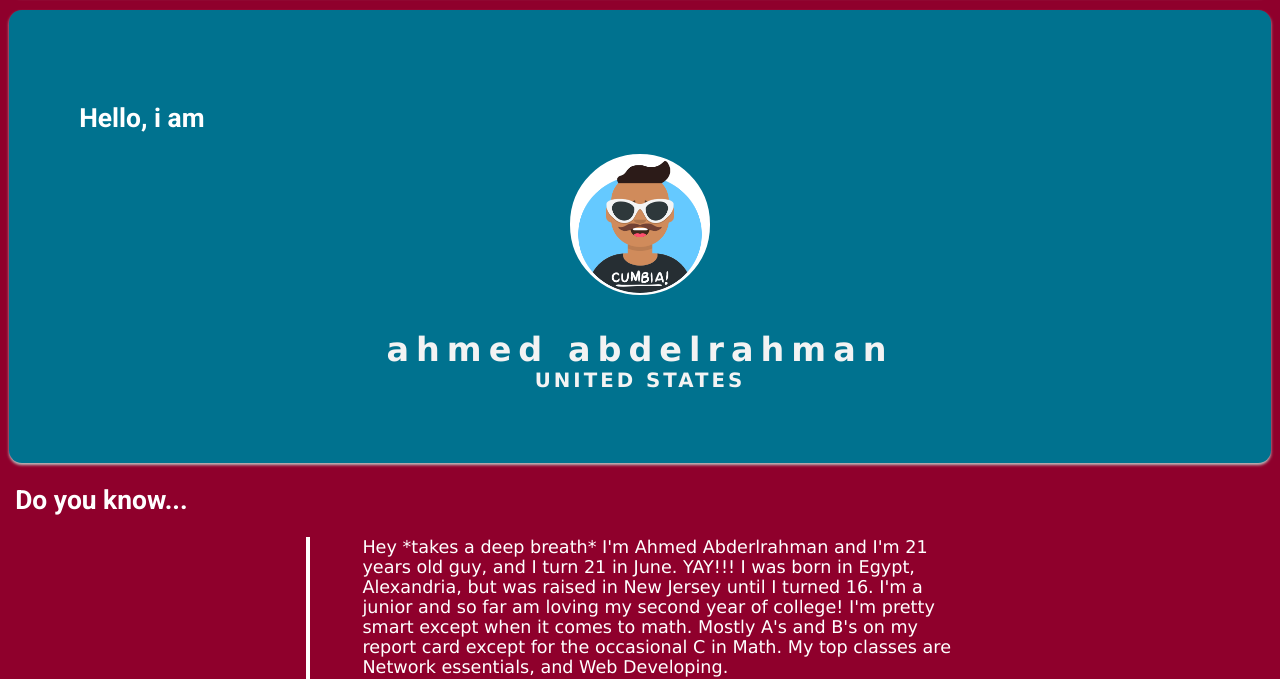
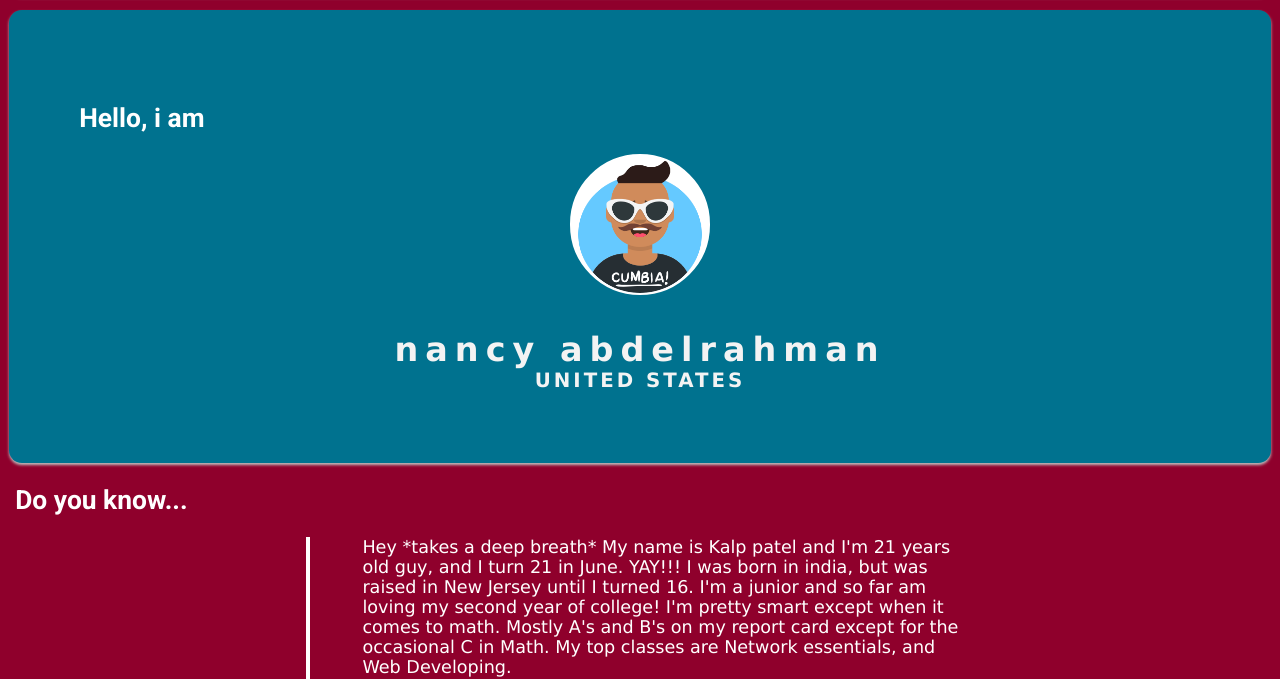
Before and after one commit to kalppatel01/kalpsit, a website: page index.html in a window 1280 px wide. Shown: the part 127-806 px from the top of the page. Drawn offline with Linux system fonts and the light colour scheme.

Commit message:
Update index.html
name changed

```diff
--- a/index.html
+++ b/index.html
@@ -93,7 +93,7 @@
       <h2>Hello, i am</h2>
       <img class="my-picture" src="images/profile.png" alt="picture of me">
       <div class="profile-title">
-        <p class="my-name">Ahmed Abdelrahman</p>
+        <p class="my-name">Nancy Abdelrahman</p>
         <p class="my-location">united states</p>
       </div>
       <!-- close hero section -->
@@ -104,7 +104,7 @@
       <!-- about-me section shows bio info -->
 
       <div class="content">
-        <p>Hey *takes a deep breath* I'm Ahmed Abderlrahman and I'm 21 years old guy, and I turn 21 in June. YAY!!! I was born in Egypt, Alexandria, but was raised in New Jersey until I turned 16. I'm a junior and so far am loving my second year of college! I'm pretty smart except when it comes to math. Mostly A's and B's on my report card except for the occasional C in Math. My top classes are Network essentials, and Web Developing.</p>
+        <p>Hey *takes a deep breath* My name is Kalp patel and I'm 21 years old guy, and I turn 21 in June. YAY!!! I was born in india, but was raised in New Jersey until I turned 16. I'm a junior and so far am loving my second year of college! I'm pretty smart except when it comes to math. Mostly A's and B's on my report card except for the occasional C in Math. My top classes are Network essentials, and Web Developing.</p>
 
 
 
@@ -280,7 +280,7 @@
     </a>
   </div>
 
-  <footer class="footer"> copy right &copy;2020 Ahmed Abdelrahman
+  <footer class="footer"> copy right &copy;2020 Kalp Patel
     <a href="https://github.com/">
       <svg class="github" width="32" height="32" viewbox="0 0 16 16" fill="black" xmlns="http://www.w3.org/2000/svg">
         <path fill-rule="evenodd" clip-rule="evenodd" d="M8 0C3.58 0 0 3.58 0 8C0 11.54
```
